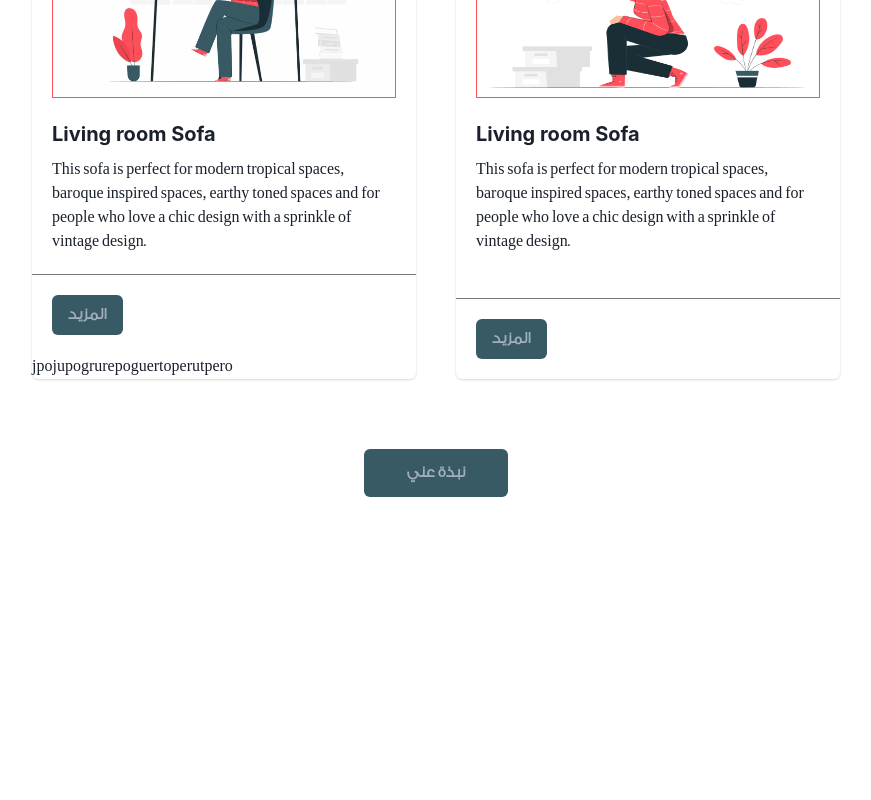
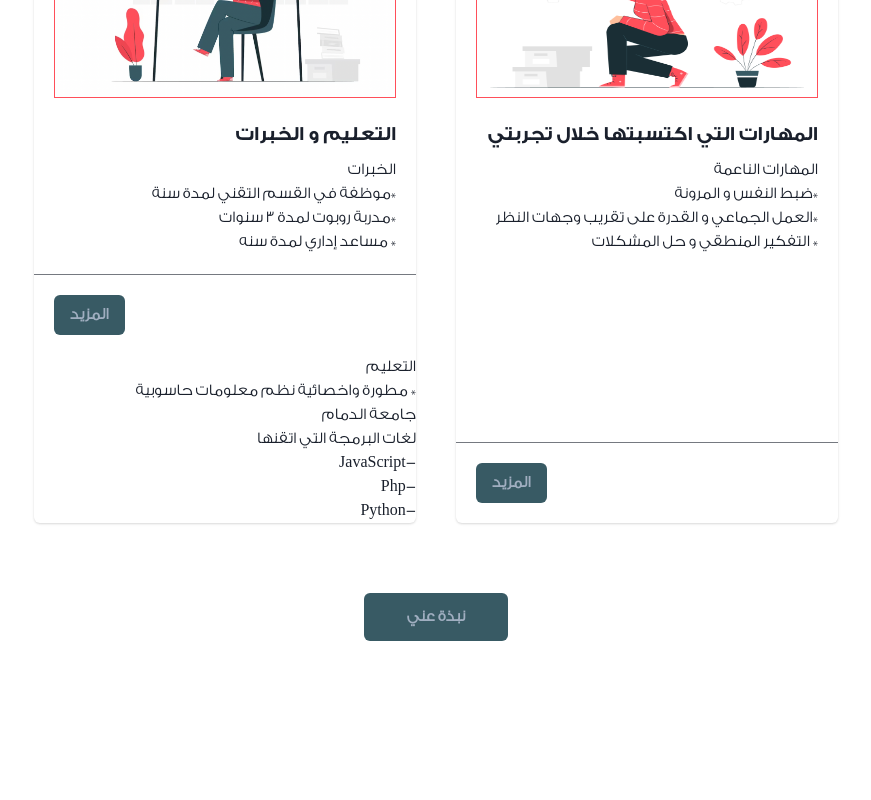
Before and after one commit to naj55/AboutMe-Najla, a React (Vite) app in the folder vite-project/: page /Cards/1 in a window 1280 px wide. Shown: the part 520-1320 px from the top of the page, without its empty margins (204-1075 px from the left). Built offline with nearby package versions, Linux system fonts and the light colour scheme.

Commit message:
changes in text

```diff
--- a/vite-project/src/App.css
+++ b/vite-project/src/App.css
@@ -33,7 +33,7 @@ h1 {
 
 #footer {
 
-    margin-top: 400px;
+    margin-top: 200px;
     height: 17em;
 }
 
@@ -42,11 +42,23 @@ h1 {
     border-color: #FF4F5A;
 }
 
+#title2 {
+    font-family: GE_SS_Two_Bold;
+    font-weight: 200;
+    font-size: 20px;
+}
+
 @media only screen and (max-width:48em) {
     #title {
         font-family: GE_SS_Two_Bold;
         font-weight: 200;
         font-size: 20px;
+    }
+
+    #title2 {
+        font-family: GE_SS_Two_Bold;
+        font-weight: 200;
+        font-size: 15px;
     }
 
     #mylogo {
--- a/vite-project/src/components/Card1.jsx
+++ b/vite-project/src/components/Card1.jsx
@@ -8,17 +8,37 @@ export default function Card1() {
 
     const Navigate = useNavigate();
     const { id } = useParams()
-    let fisrttext = "";
-    let secondtext = "";
+
+    let Titlefisrttext, Text2, Text3, Text4, Text5, Text6, Text7
+
+    let secondtext, Text8, Text9, Text10
     console.log(id)
 
 
     if (id == 1) {
-        fisrttext = "jpojupogrurepoguertoperutpero"
+        Titlefisrttext = `التعليم`
+        Text2 = ` مطورة واخصائية نظم معلومات حاسوبية *`
+        Text3 = `جامعة الدمام `
+        Text4 = `لغات البرمجة التي اتقنها`
+        Text5 = "JavaScript-"
+        Text6 = "Php-"
+        Text7 = "Python-"
         secondtext = ""
+        Text8 = ""
+        Text9 = ""
+        Text10 = ""
+
     } else {
-        secondtext = "nn"
-        fisrttext = ""
+        Titlefisrttext = ""
+        Text2 = ``
+        Text3 = ``
+        Text4 = ``
+        Text5 = ""
+        Text6 = ""
+        Text7 = ""
+        Text8 = " ادارة الوقت*"
+        Text9 = "العمل تحت الضغط*"
+        Text10 = "التفكير الابداعي*"
     }
 
     return (
@@ -40,12 +60,21 @@ export default function Card1() {
                                 />
                             </div>
                             <Stack mt='6' spacing='3'>
-                                <Heading size='md'>Living room Sofa</Heading>
-                                <Text>
-                                    This sofa is perfect for modern tropical spaces, baroque inspired
-                                    spaces, earthy toned spaces and for people who love a chic design with a
-                                    sprinkle of vintage design.
-                                </Text>
+                                <Heading id="title2" textAlign='right'>  التعليم و الخبرات</Heading>
+                                <Box textAlign='right'>
+                                    <Text>
+                                        الخبرات
+                                    </Text>
+                                    <Text>
+                                        موظفة في القسم التقني لمدة سنة*
+                                    </Text>
+                                    <Text>
+                                        مدربة روبوت لمدة ٣ سنوات*
+                                    </Text>
+                                    <Text>
+                                        مساعد إداري لمدة سنه *
+                                    </Text>
+                                </Box>
 
                             </Stack>
                         </CardBody>
@@ -58,7 +87,15 @@ export default function Card1() {
 
                             </ButtonGroup>
                         </CardFooter>
-                        <Box>{fisrttext}</Box>
+                        <Box textAlign='right'>
+                            <Text>{Titlefisrttext}</Text>
+                            <Text>{Text2}</Text>
+                            <Text>{Text3}</Text>
+                            <Text>{Text4}</Text>
+                            <Text>{Text5}</Text>
+                            <Text>{Text6}</Text>
+                            <Text>{Text7}</Text>
+                        </Box>
                     </Card>
 
                     <Card maxW='sm'>
@@ -73,12 +110,21 @@ export default function Card1() {
                                 />
                             </div>
                             <Stack mt='6' spacing='3'>
-                                <Heading size='md'>Living room Sofa</Heading>
-                                <Text>
-                                    This sofa is perfect for modern tropical spaces, baroque inspired
-                                    spaces, earthy toned spaces and for people who love a chic design with a
-                                    sprinkle of vintage design.
-                                </Text>
+                                <Heading id="title2" textAlign='right' size='md'>المهارات التي اكتسبتها خلال تجربتي</Heading>
+                                <Box textAlign='right'>
+                                    <Text>
+                                        المهارات الناعمة
+                                    </Text>
+                                    <Text>
+                                        ضبط النفس و المرونة*
+                                    </Text>
+                                    <Text>
+                                        العمل الجماعي و القدرة على تقريب وجهات النظر*
+                                    </Text>
+                                    <Text>
+                                        التفكير المنطقي و حل المشكلات *
+                                    </Text>
+                                </Box>
 
                             </Stack>
                         </CardBody>
@@ -94,7 +140,13 @@ export default function Card1() {
 
                             </ButtonGroup>
                         </CardFooter>
-                        <Box>{secondtext}</Box>
+                        <Box textAlign='right'>
+                            <Text>{secondtext}</Text>
+                            <Text>{Text8}</Text>
+                            <Text>{Text9}</Text>
+                            <Text>{Text10}</Text>
+
+                        </Box>
                     </Card>
 
                 </Flex>
--- a/vite-project/src/components/Cards.jsx
+++ b/vite-project/src/components/Cards.jsx
@@ -1,4 +1,4 @@
-import { ChakraProvider, Card, CardBody, CardFooter, Stack, Heading, Text, Divider, ButtonGroup, Button, Image, Flex } from '@chakra-ui/react'
+import { ChakraProvider, Box, Card, CardBody, CardFooter, Stack, Heading, Text, Divider, ButtonGroup, Button, Image, Flex } from '@chakra-ui/react'
 import Image1 from '../assets/work.png'
 import Image2 from '../assets/develop.jpg'
 import { useNavigate } from "react-router-dom";
@@ -25,12 +25,22 @@ export default function Cards() {
                                 />
                             </div>
                             <Stack mt='6' spacing='3'>
-                                <Heading size='md'>Living room Sofa</Heading>
-                                <Text>
-                                    This sofa is perfect for modern tropical spaces, baroque inspired
-                                    spaces, earthy toned spaces and for people who love a chic design with a
-                                    sprinkle of vintage design.
-                                </Text>
+                                <Heading size='lg' id="title2" textAlign='right'>  التعليم و الخبرات</Heading>
+                                <Box textAlign='right'>
+                                    <Text>
+                                        الخبرات
+                                    </Text>
+                                    <Text>
+                                        موظفة في القسم التقني لمدة سنة*
+                                    </Text>
+                                    <Text>
+                                        مدربة روبوت لمدة ٣ سنوات*
+                                    </Text>
+                                    <Text>
+                                        مساعد إداري لمدة سنه *
+                                    </Text>
+                                </Box>
+
 
                             </Stack>
                         </CardBody>
--- a/vite-project/src/components/Footer.jsx
+++ b/vite-project/src/components/Footer.jsx
@@ -3,10 +3,10 @@ export default function Footer() {
     return (
         <ChakraProvider>
 
-            <Flex as="nav" bg="#385A64" alignItems="end" gap="10px" mb="0px" id="footer">
+            <Flex as="nav" bg="#385A64" alignItems="center" gap="10px" mb="0px" id="footer" justifyContent="center">
                 <VStack ml="40px">
 
-                    <Text color="#FF4F5A">مرحبا بك في صفحتي</Text>
+                    <Text textalign="center" color="#fff">جميع الحقوق محفوظة</Text>
                 </VStack>
                 <Spacer />
                 <Box bg="gray.200" p="10px" mt="0%" mr="40px">
```
